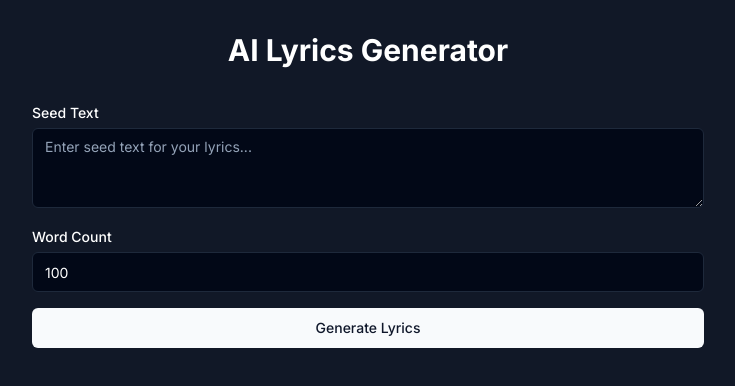
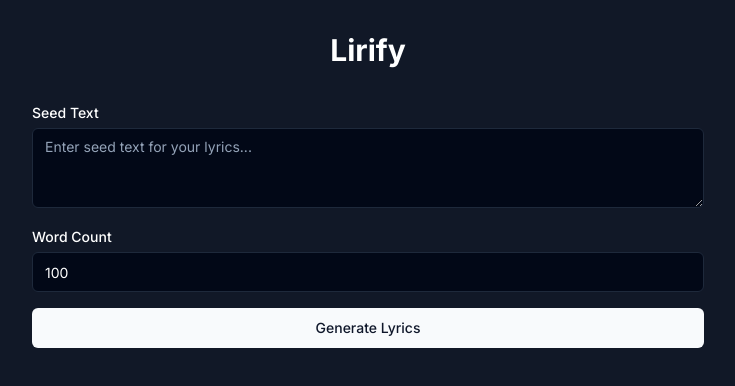
Before and after one commit to Akash-nath29/Lirify, a Next.js app in the folder frontend/: page / in a window 1280 px wide. Shown: the top 386 px of the page, without its empty margins (272-1007 px from the left). Built offline with nearby package versions, Linux system fonts and the light colour scheme.

Commit message:
Rename AI Lyrics Generator to Lirify in the homepage

```diff
--- a/frontend/app/page.tsx
+++ b/frontend/app/page.tsx
@@ -39,7 +39,7 @@
   return (
     <main className="min-h-screen bg-gray-900 text-white p-8">
       <div className="max-w-2xl mx-auto">
-        <h1 className="text-3xl font-bold mb-8 text-center">AI Lyrics Generator</h1>
+        <h1 className="text-3xl font-bold mb-8 text-center">Lirify</h1>
         <LyricsForm onSubmit={generateLyrics} isLoading={isLoading} />
         {error && <p className="mt-4 text-red-500 text-center">{error}</p>}
         {lyrics && <LyricsDisplay lyrics={lyrics} />}
```
